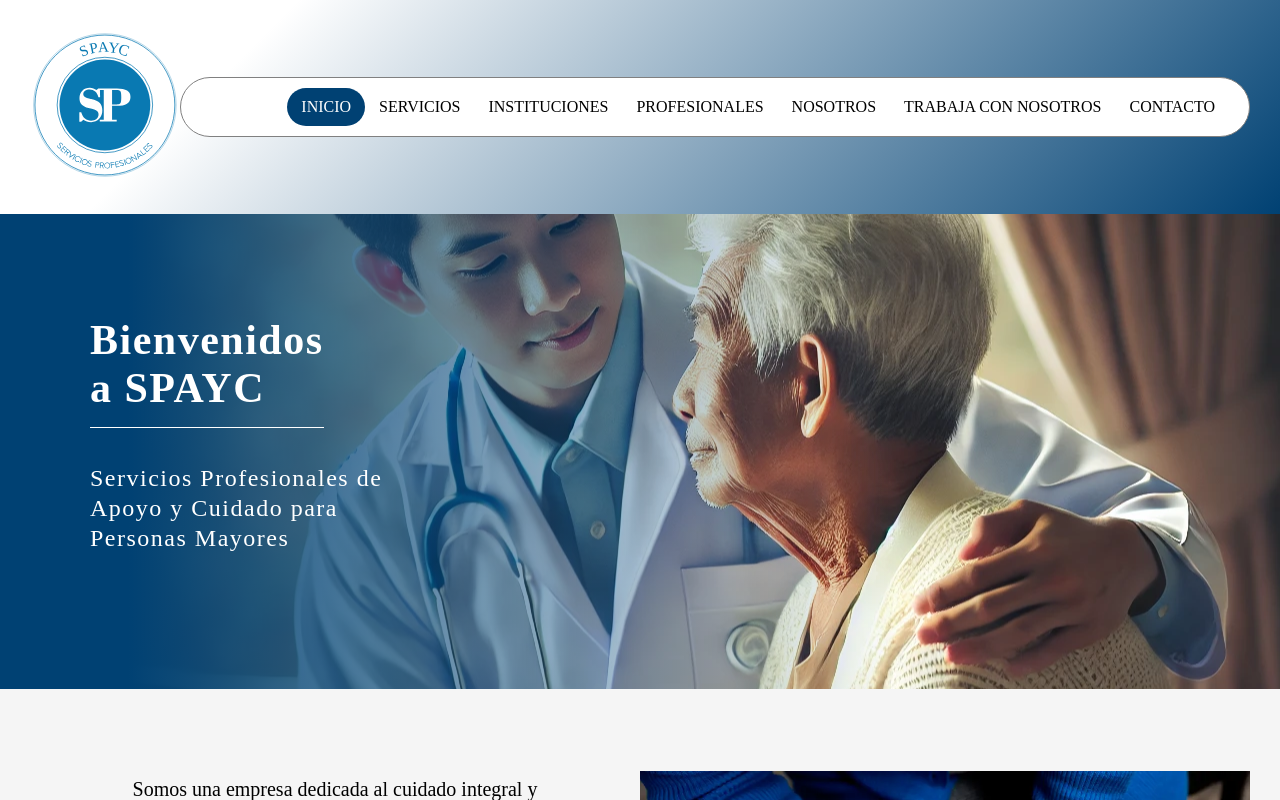
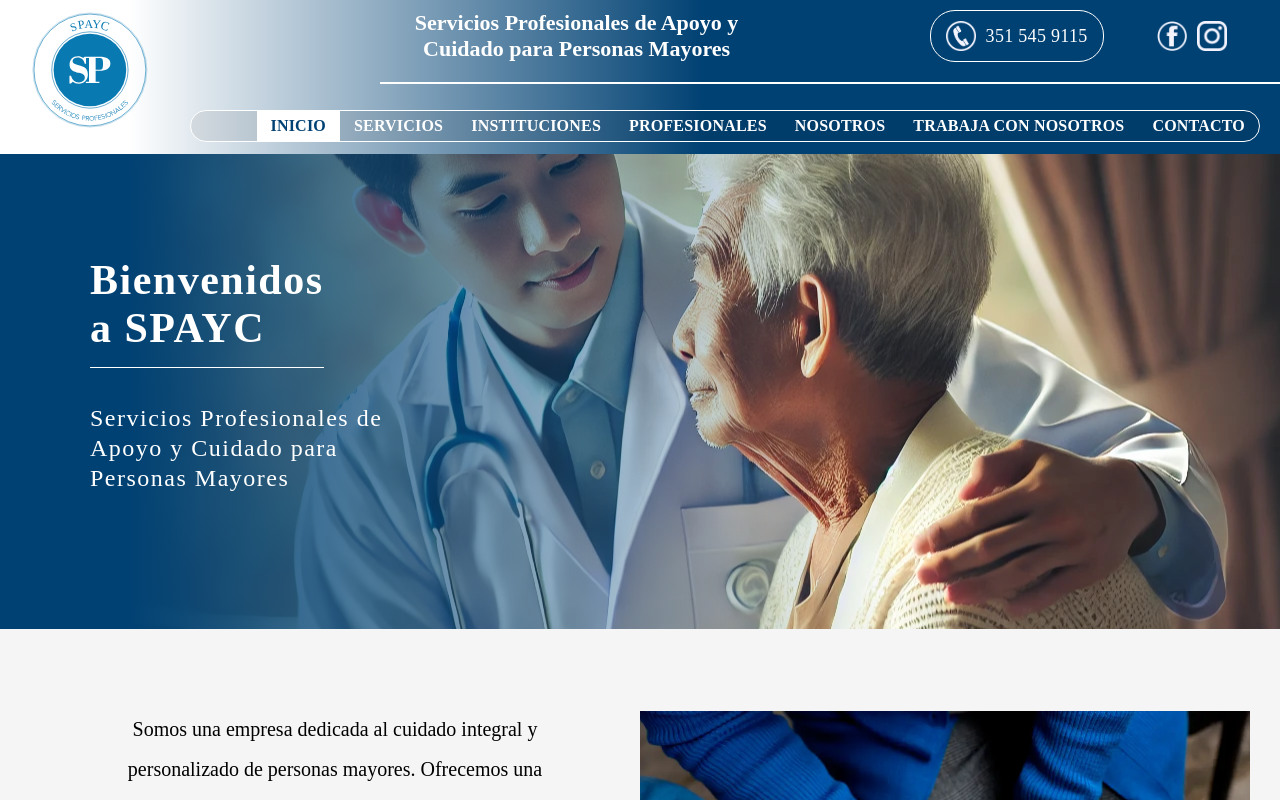
Before and after one commit to Gabriel9022/spayc-front, a React (Vite) app in the folder spayc-frontend/: page / in a window 1280 px wide. Shown: the top 800 px of the page. Built offline with nearby package versions, Linux system fonts and the light colour scheme; no server answers.

Commit message:
new header structure

```diff
--- a/spayc-frontend/src/Components/Header/Header.css
+++ b/spayc-frontend/src/Components/Header/Header.css
@@ -1,13 +1,13 @@
 .Header_content_container {
-    background: linear-gradient(135deg, rgba(255,255,255,1) 20%, rgba(0, 65, 115,1) 100%);
+    background: linear-gradient(90deg, rgba(255,255,255,1) 10%, rgba(0, 65, 115,1) 55%);
     display: flex;
     justify-content: space-between;
-    padding: 30px;
+    padding: 10px 0 20px 30px;
 }
 
 .Header_logo_container {
     display: flex;
-    width: 150px;
+    width: 120px;
 }
 
 .logo {
@@ -15,8 +15,126 @@
     align-self: center;
 }
 
+.Header_right_container {
+    display: flex;
+    flex-direction: column;
+    row-gap: 20px;
+}
+
+.Header_info_container {
+    display: flex;
+    justify-content: space-between;
+    align-items: center;
+    width: 100%;
+    padding: 0 0 0 20px;
+    color: #fff;
+}
+
+.Header_info_block {
+    flex: 1;
+    text-align: center;
+    display: flex;
+    align-items: center;
+    justify-content: center;
+}
+
+.Header_info_block:nth-child(2),
+.Header_info_block:nth-child(4) {
+    flex: 0.5;
+}
+
+.Header_info_block:nth-child(3){
+    border: solid 1px #fff;
+    padding: 10px 15px;
+    border-radius: 25px;
+    max-width: max-content;
+}
+
+.Header_info_block p {
+    font-size: 22px;
+    font-weight: bold;
+}
+
+
+.Header_info_block a {
+    align-items: center;
+    font-size: 18px;
+    color: #fff;
+    letter-spacing: 0.3px;
+    text-decoration: none;
+}
+
+.phone_icon {
+    width: 30px;
+    height: 30px;
+    margin-right: 10px;
+    filter: invert(1) sepia(1) saturate(5) hue-rotate(180deg) brightness(1) contrast(1);
+
+}
+
+.socialMedia_container_h {
+    display: flex;
+    column-gap: 10px;
+}
+
+.Header_divisor {
+    height: 2px;
+    background-color: #fff;
+    width: 100%;
+    align-self: center;
+}
+
+.Header_nav_container {
+    padding-right: 20px;
+    position: absolute;
+    top: 110px;
+    right: 0;
+}
+
+.sticky {
+    position: fixed;
+    top: 0;
+    display: flex;
+    justify-content: end;
+    width: 100%;
+    z-index: 1000;
+    background-color: rgba(0, 65, 115, 0.9);
+    box-shadow: 0 4px 6px rgba(0, 0, 0, 0.3);
+    padding: 10px 20px;
+}
+
+/* Responsive */
+
 @media screen and (max-width: 1279px) {
     .Header_content_container {
         height: 150px;
     }
 }
+
+@media screen and (max-width: 768px) {
+    .Header_content_container {
+        height: unset;
+        background: rgba(0, 65, 115,1);
+        padding: 10px 20px 10px 10px;
+    }
+
+    .Header_logo_container {
+        width: 100px;
+        align-items: center;
+    }
+
+    .Header_right_container {
+        align-self: center;
+        flex-direction: unset;
+    }
+
+    .Header_right_container p {
+        text-align: center;
+        padding: 0 20px;
+        font-size: 14px;
+        letter-spacing: 0.3px;
+        color: #fff;
+        font-weight: bold;
+        margin-right: 1px;
+    }
+}
--- a/spayc-frontend/src/Components/Header/Header.tsx
+++ b/spayc-frontend/src/Components/Header/Header.tsx
@@ -1,26 +1,89 @@
-import React from 'react';
+import React, {useState, useEffect} from 'react';
 import { Link } from 'react-router-dom';
-import logo from "../../assets/images/Header/spayc_logo.svg";
+import logo_h from "../../assets/images/Header/spayc_logo.svg";
+import logo_f from '../../assets/images/Footer/spayc_logo.svg';
 import './Header.css';
 import NavDesktop from './nav/NavDesktop';
 import NavMobile from './nav/NavMobile';
 import WindowSize from '../../hooks/windowsSize';
+import facebook_circle_black_icon from '../../assets/images/Footer/social_media_icons/facebook_circle_black_icon.png';
+import instagram_black_icon from '../../assets/images/Footer/social_media_icons/instagram_black_icon.png';
+import tel from '../../assets/images/Footer/contact_icons/telephone_black_icon.png';
 
 const Header: React.FC = () => {
   const windowWidth = WindowSize();
-  const isMobile = windowWidth <= 1279;
+  const isMobile = windowWidth <= 768;
+  const [isSticky, setIsSticky] = useState(false);
+
+  useEffect(() => {
+    const handleScroll = () => {
+      if (window.scrollY > 150) {
+        setIsSticky(true);
+      } else {
+        setIsSticky(false);
+      }
+    };
+
+    window.addEventListener('scroll', handleScroll);
+    return () => {
+      window.removeEventListener('scroll', handleScroll);
+    };
+  }, []);
 
   return (
+    <>
       <header className='Header' id='Header'>
         <div className='Header_content_container'>
           <div className='Header_logo_container'>
             <Link to="/">
-            <img src={logo} alt="Logo SPAYC" className='logo' />
+              <img src={isMobile ? logo_f : logo_h} alt="Logo SPAYC" className='logo' />
             </Link>
           </div>
-        {isMobile ? <NavMobile/> : <NavDesktop/>}
+          <div className='Header_right_container'>
+            {isMobile ? (
+              <>
+                <p>Servicios Profesionales de Apoyo y Cuidado para Personas Mayores</p>
+                <NavMobile />
+              </>
+            ) : (
+              <>
+                <div className='Header_info_container'>
+                  <div className='Header_info_block'>
+                    <p>Servicios Profesionales de Apoyo y Cuidado para Personas Mayores</p>
+                  </div>
+                  <div className='Header_info_block'></div>
+                  <div className='Header_info_block'>
+                    <img className='phone_icon' src={tel} alt="" />
+                    <a href='tel:3515459115' target="_blank" rel="noopener noreferrer">351 545 9115</a>
+                  </div>
+                  <div className='Header_info_block'>
+                    <div className='socialMedia_container_h'>
+                      <div className='socialMedia_icon_container'>
+                        <a className='Footer_socialmedia_link' href="https://www.facebook.com" target="_blank" rel="noopener noreferrer">
+                          <img className='socialMedia_icon' src={facebook_circle_black_icon} alt="" />
+                        </a>
+                      </div>
+                      <div className='socialMedia_icon_container'>
+                        <a className='Footer_socialmedia_link' href='https://www.instagram.com/spaycserviciospersonasmayores/' target="_blank" rel="noopener noreferrer">
+                          <img className='socialMedia_icon' src={instagram_black_icon} alt="" />
+                        </a>
+                      </div>
+                    </div>
+                  </div>
+                </div>
+                <div className='Header_divisor'></div>
+
+              </>
+            )}
+          </div>
         </div>
       </header>
+      {!isMobile && (
+        <div className={`Header_nav_container ${isSticky ? 'sticky' : ''}`}>
+          <NavDesktop />
+        </div>
+      )}
+    </>
   )
 }
 
--- a/spayc-frontend/src/Components/Header/nav/NavDesktop.css
+++ b/spayc-frontend/src/Components/Header/nav/NavDesktop.css
@@ -1,9 +1,5 @@
 .Header_nav {
-    display: flex;
-    justify-content: flex-end;
-    align-self: center;
-    height: 120px;
-    padding: 30px 0;
+    height: 30px;
 }
 
 .Header_nav_menu {
@@ -12,24 +8,25 @@
     justify-content: flex-end;
     align-items: center;
     width: 1070px;
-    padding: 0 20px;
-    border: solid 1px grey;
+    border: solid 1px #fff;
     border-radius: 30px;
-    background-color: #fff;
+    background-color: #00000011;
+    overflow: hidden;
 }
 
 .Header_nav_menu_item {
     display: flex;
 }
 
-.Header_nav_menu_item .active {
-    background-color: #004173;
+.Header_nav_menu_item a {
     color: #fff;
-    border-radius: 20px;
+    text-decoration: none;
+    font-weight: bold;
+    letter-spacing: 0.2px;
+    padding: 6px 14px;
 }
 
-.Header_nav_menu_item a {
-    color: black;
-    text-decoration: none;
-    padding: 10px 14px;
+.Header_nav_menu_item .active {
+    background-color: #fff;
+    color: #004173;
 }
--- a/spayc-frontend/src/Components/Header/nav/NavMobile.css
+++ b/spayc-frontend/src/Components/Header/nav/NavMobile.css
@@ -3,7 +3,7 @@
     justify-content: flex-end;
     align-items: center;
     position: relative;
-    width: 100%;
+    width: min-content;
     z-index: 1000;
 }
 
@@ -19,7 +19,7 @@
 .Bar {
     width: 100%;
     height: 3px;
-    background-color: #000;
+    background-color: #fff;
     transition: all 0.3s ease;
 }
 
@@ -43,7 +43,7 @@
     padding: 0;
     margin: 0;
     position: fixed;
-    top: 150px;
+    top: 80px;
     left: 0;
     background-color: #fff;
     z-index: 999;
```
Lines whose indentation alone changed are shown as unchanged.
